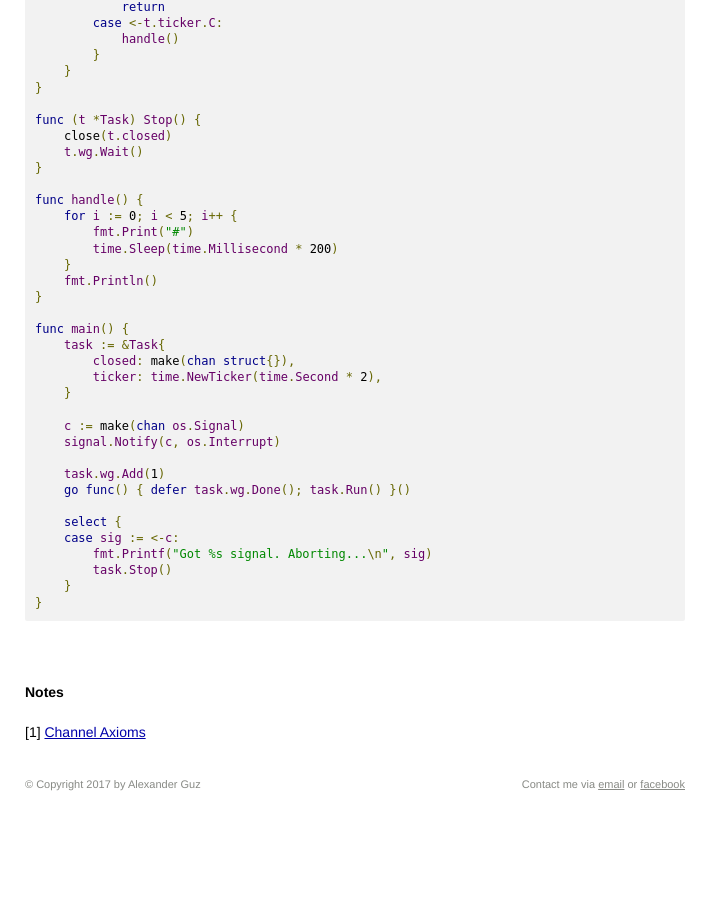
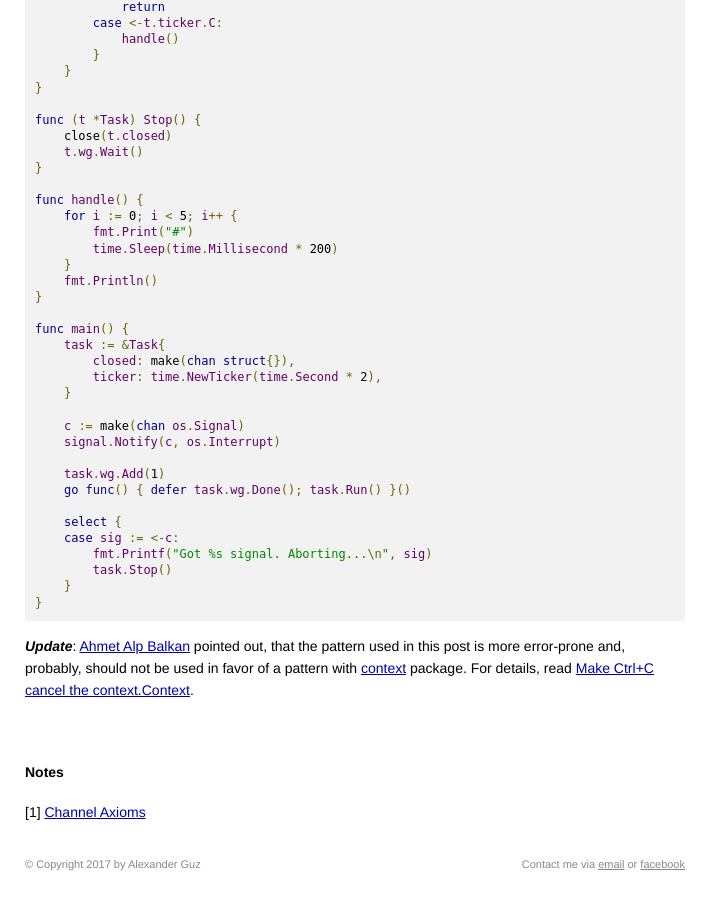
Before and after one commit to kalimatas/kalimatas.github.com, a Jekyll site: the page built from _posts/2017-05-31-gracefully-exit-server-in-go.markdown, in a window 1280 px wide and 900 px high, scrolled down 4313 px. Shown: the whole window, without its empty margins (0-723 px from the left). Built offline with Jekyll 4.4.1, drawn with Linux system fonts in a browser that asks for light colours; before the commit the page ends 5133 px from its top, so only the background shows below that.

Commit message:
Add Update to "gracefully exit..."

```diff
--- a/_posts/2017-05-31-gracefully-exit-server-in-go.markdown
+++ b/_posts/2017-05-31-gracefully-exit-server-in-go.markdown
@@ -280,6 +280,8 @@ func main() {
 }
 {% endhighlight %}
 
+*__Update__*: [Ahmet Alp Balkan](https://github.com/ahmetb) pointed out, that the pattern used in this post is more error-prone and, probably, should not be used in favor of a pattern with [context](https://golang.org/pkg/context/) package. For details, read [Make Ctrl+C cancel the context.Context](https://medium.com/@matryer/make-ctrl-c-cancel-the-context-context-bd006a8ad6ff).
+
 <h4 class="notes">Notes</h4>
 
 [1] <a name="1"></a> [Channel Axioms](https://dave.cheney.net/2014/03/19/channel-axioms)
```
